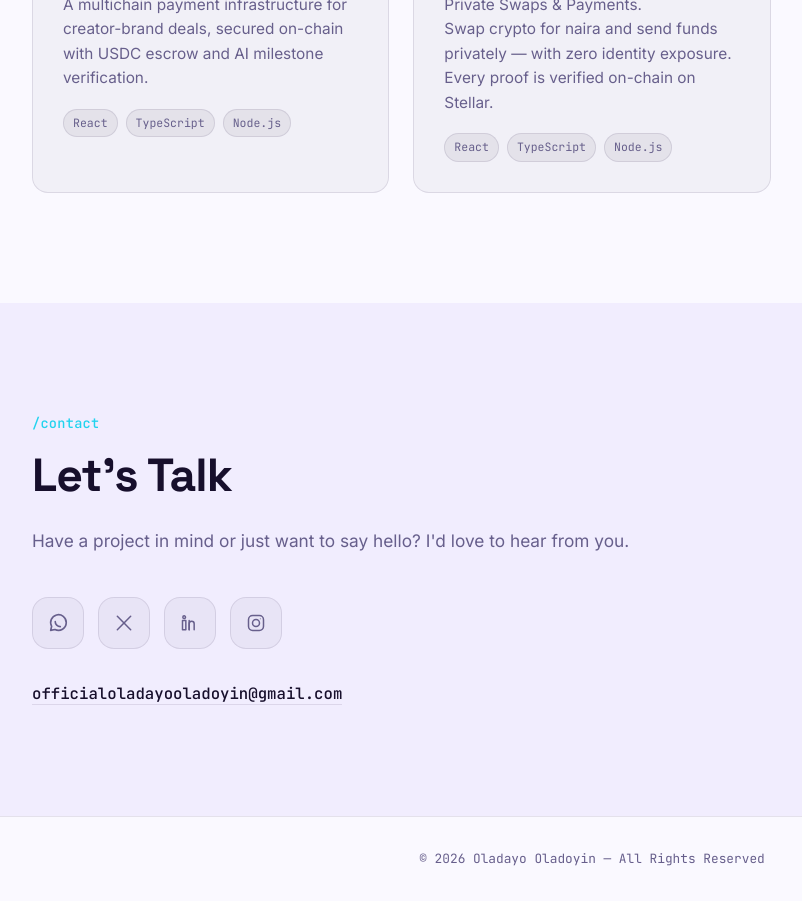
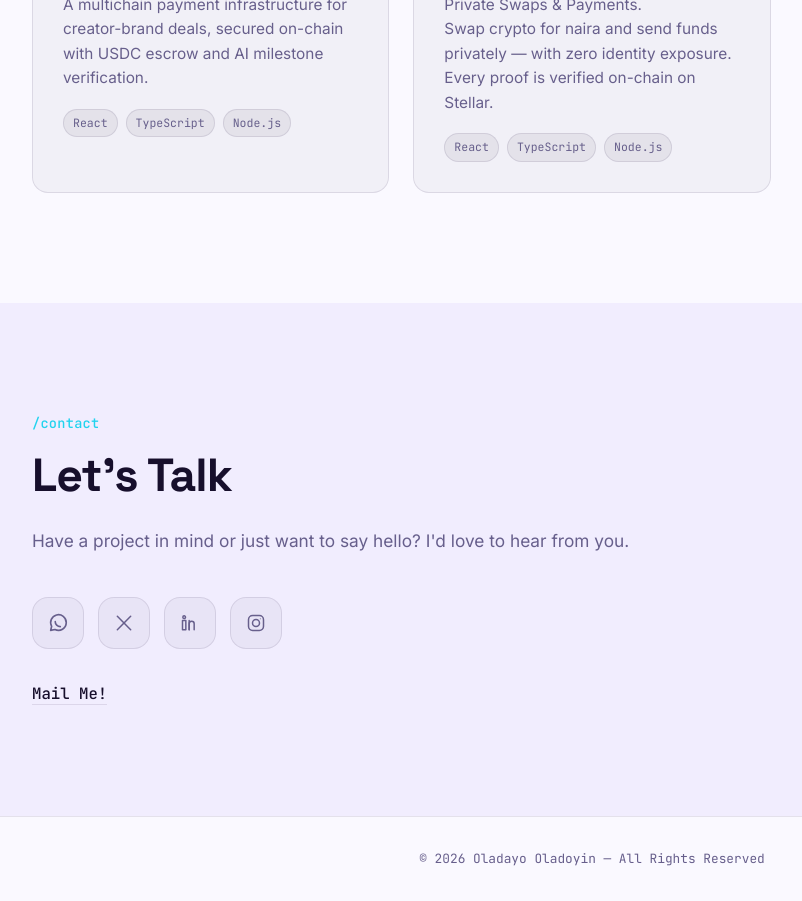
Before and after one commit to Xyrelix/dayston-personal-website, a plain HTML site: page frontend/index.html in a window 1280 px wide. Shown: the part 2832-3733 px from the top of the page, without its empty margins (48-850 px from the left). Drawn offline with nearby package versions, Linux system fonts and the light colour scheme.

Commit message:
mail text change

```diff
--- a/frontend/index.html
+++ b/frontend/index.html
@@ -320,7 +320,7 @@
           </a>
         </div>
         <p class="contact-email">
-          <a href="mailto:officialoladayooladoyin@gmail.com">officialoladayooladoyin@gmail.com</a>
+          <a href="mailto:officialoladayooladoyin@gmail.com">Mail Me!</a>
         </p>
       </div>
     </section>
```
